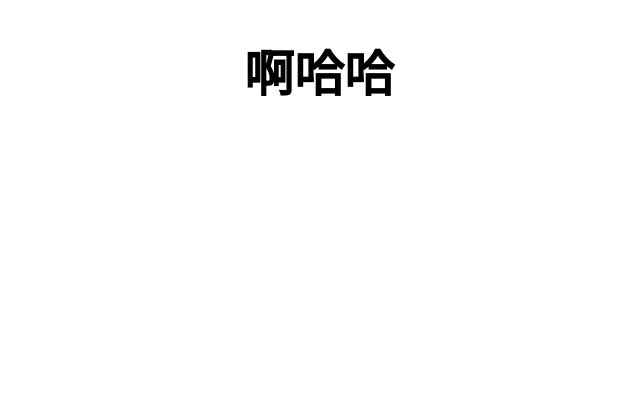
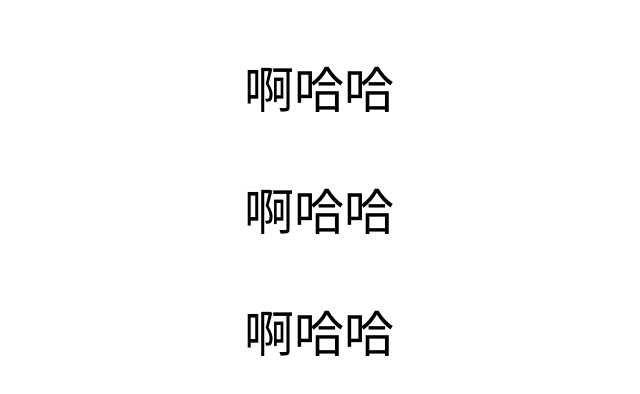
Before and after one commit to zhulinglin66/zhulinglin66.github.io, a plain HTML site: page index.html in a window 1280 px wide. Shown: the whole page, without its empty margins (321-961 px from the left). Drawn offline with Linux system fonts and the light colour scheme.

Commit message:
Update index.html

```diff
--- a/index.html
+++ b/index.html
@@ -4,13 +4,15 @@
     <meta charset="UTF-8">
     <title>zhuling</title>
     <style type="text/css">
-        h1{
+        p{
             text-align: center;
             font-size: 50px;
         }
     </style>
 </head>
 <body>
-    <h1>啊哈哈</h1>
+    <p>啊哈哈</p>
+    <p>啊哈哈</p>
+    <p>啊哈哈</p>
 </body>
 </html>
```
